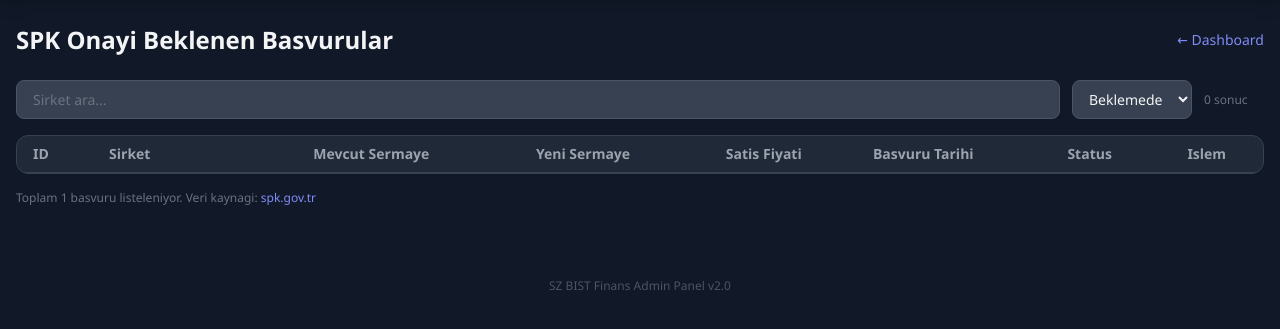
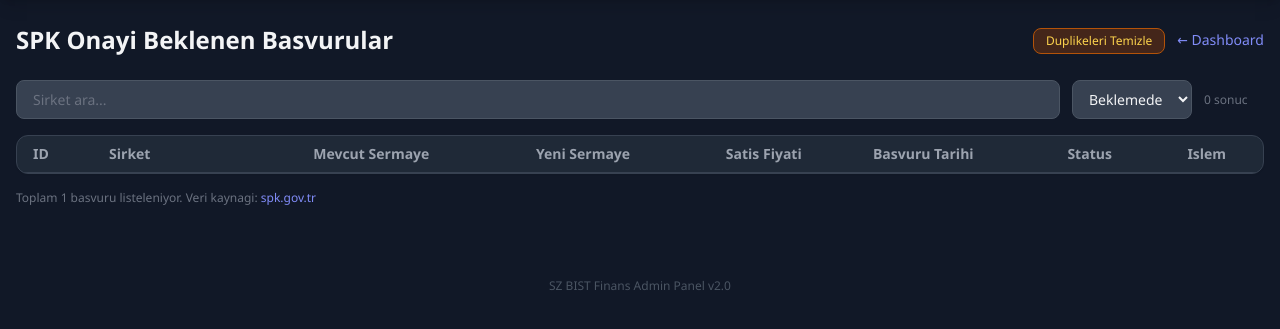
Before and after one commit to selimzenger-source/sz-bist-finans-backend, a Python web app: template app/templates/admin/spk_list.html in a window 1280 px wide. Shown: the part 57-386 px from the top of the page. Run offline with Jinja, Linux system fonts and the light colour scheme; the template is opened without the code that fills it: most values are stand-ins (such as "Sample title", 1, 10 or a date in 2020); some libraries are stand-ins or nearby versions.

Commit message:
feat: SPK listesine duplike temizleme butonu eklendi
Co-Authored-By: Claude Opus 4.6 <noreply@anthropic.com>

```diff
--- a/app/templates/admin/spk_list.html
+++ b/app/templates/admin/spk_list.html
@@ -4,7 +4,16 @@
 {% block content %}
 <div class="flex items-center justify-between mb-6">
     <h1 class="text-2xl font-bold text-gray-100">SPK Onayi Beklenen Basvurular</h1>
-    <a href="/admin/" class="text-sm text-indigo-400 hover:text-indigo-300">&larr; Dashboard</a>
+    <div class="flex gap-3 items-center">
+        <form method="post" action="/admin/spk/cleanup-duplicates"
+              onsubmit="return confirm('Duplike kayitlar silinsin mi? (ayni isimde birden fazla varsa eski olan silinir)')">
+            <button type="submit"
+                    class="bg-amber-900/50 text-amber-300 px-3 py-1 rounded-lg text-xs hover:bg-amber-800/50 transition border border-amber-700">
+                Duplikeleri Temizle
+            </button>
+        </form>
+        <a href="/admin/" class="text-sm text-indigo-400 hover:text-indigo-300">&larr; Dashboard</a>
+    </div>
 </div>
 
 {% if success %}
```
